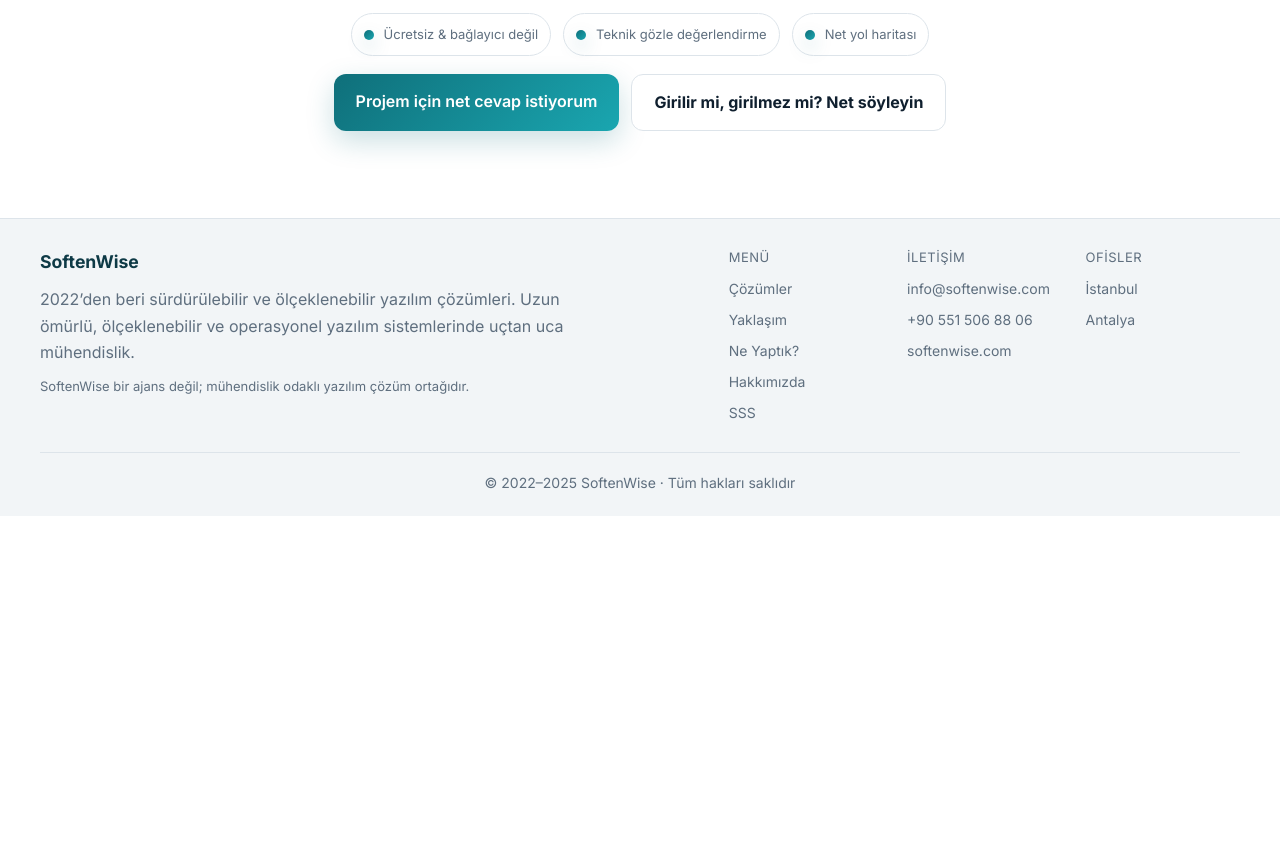
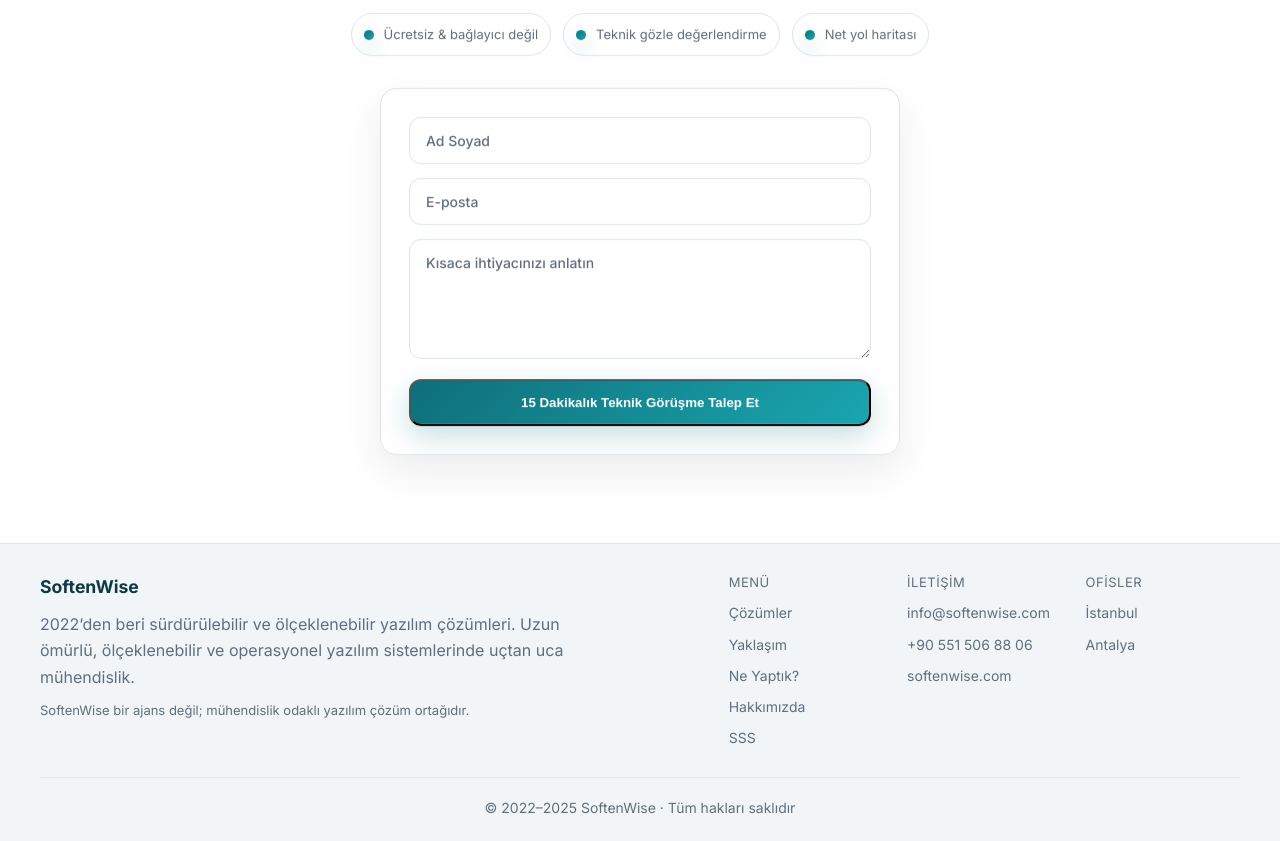
Before and after one commit to ysfcnky7/softenwise-site, a plain HTML site: page index.html in a window 1280 px wide. Shown: the part 6021-6862 px from the top of the page. Before the commit the page ends 6537 px from the top, so only its background shows below. Drawn offline with Linux system fonts and the light colour scheme.

Commit message:
Add files via upload

```diff
--- a/css/style.css
+++ b/css/style.css
@@ -944,3 +944,69 @@
   color: var(--text-muted);
   font-weight: 500;
 }
+
+/* CONTACT FORM */
+.contact-form {
+  max-width: 520px;
+  margin: 32px auto 0;
+  padding: 28px;
+  background: #fff;
+  border: 1px solid var(--border);
+  border-radius: var(--r-lg);
+  box-shadow: var(--shadow);
+  display: grid;
+  gap: 14px;
+}
+
+/* FORM GROUP */
+.contact-form .form-group {
+  display: flex;
+  flex-direction: column;
+}
+
+/* INPUT & TEXTAREA */
+.contact-form input,
+.contact-form textarea {
+  font-family: "Inter", sans-serif;
+  font-size: 14px;
+  padding: 14px 16px;
+  border-radius: var(--r-md);
+  border: 1px solid var(--border);
+  background: #fff;
+  color: var(--text-main);
+  transition: border-color 0.18s ease, box-shadow 0.18s ease;
+}
+
+.contact-form textarea {
+  resize: vertical;
+  min-height: 120px;
+}
+
+/* PLACEHOLDER */
+.contact-form input::placeholder,
+.contact-form textarea::placeholder {
+  color: var(--text-muted);
+  font-weight: 500;
+}
+
+/* FOCUS STATE */
+.contact-form input:focus,
+.contact-form textarea:focus {
+  outline: none;
+  border-color: var(--accent);
+  box-shadow: 0 0 0 3px rgba(26, 166, 176, 0.18);
+}
+
+/* SUBMIT BUTTON */
+.contact-form button {
+  margin-top: 6px;
+  width: 100%;
+  text-align: center;
+}
+
+/* MOBILE */
+@media (max-width: 600px) {
+  .contact-form {
+    padding: 22px;
+  }
+}
--- a/index.html
+++ b/index.html
@@ -761,16 +761,32 @@
           </div>
         </div>
 
-        <div class="cta-actions">
-          <a href="mailto:info@softenwise.com?subject=SoftenWise%20-%2015%20Dakikalık%20Teknik%20Değerlendirme"
-            class="btn-primary">
-            Projem için net cevap istiyorum
-          </a>
-          <a href="mailto:info@softenwise.com?subject=SoftenWise%20-%20Girilebilir%20mi%20Girilmez%20mi"
-            class="btn-ghost">
-            Girilir mi, girilmez mi? Net söyleyin
-          </a>
-        </div>
+        <form id="contactForm" class="contact-form">
+          <input type="hidden" name="_subject" value="SoftenWise – Yeni İletişim Talebi">
+          <input type="text" name="_gotcha" style="display:none">
+
+          <div class="form-group">
+            <input type="text" name="name" placeholder="Ad Soyad" required />
+          </div>
+
+          <div class="form-group">
+            <input type="email" name="email" placeholder="E-posta" required />
+          </div>
+
+          <div class="form-group">
+            <textarea name="message" placeholder="Kısaca ihtiyacınızı anlatın" rows="4" required></textarea>
+          </div>
+
+          <button type="submit" class="btn-primary">
+            15 Dakikalık Teknik Görüşme Talep Et
+          </button>
+
+          <!-- BAŞARI MESAJI -->
+          <p id="formSuccess" style="display:none; margin-top:16px; color:#0f6f7a; font-weight:600;">
+            Talebinizi aldık. En kısa sürede sizinle iletişime geçeceğiz.
+          </p>
+        </form>
+
       </div>
     </section>
   </main>
--- a/js/main.js
+++ b/js/main.js
@@ -83,3 +83,43 @@
     reveals.forEach((el) => io.observe(el));
   }
 }
+const form = document.getElementById("contactForm");
+
+if (form) {
+  const submitBtn = form.querySelector("button[type='submit']");
+
+  form.addEventListener("submit", async function (e) {
+    e.preventDefault();
+
+    submitBtn.disabled = true;
+    submitBtn.textContent = "Gönderiliyor...";
+
+    const formData = new FormData(form);
+
+    try {
+      const response = await fetch("https://formspree.io/f/xldqyewl", {
+        method: "POST",
+        body: formData,
+        headers: {
+          Accept: "application/json",
+        },
+      });
+
+      if (response.ok) {
+        form.reset();
+        const successMsg = document.getElementById("formSuccess");
+        if (successMsg) successMsg.style.display = "block";
+
+        submitBtn.textContent = "Talep Alındı";
+      } else {
+        alert("Bir hata oluştu. Lütfen tekrar deneyin.");
+        submitBtn.disabled = false;
+        submitBtn.textContent = "15 Dakikalık Teknik Görüşme Talep Et";
+      }
+    } catch (error) {
+      alert("Bağlantı hatası. Lütfen tekrar deneyin.");
+      submitBtn.disabled = false;
+      submitBtn.textContent = "15 Dakikalık Teknik Görüşme Talep Et";
+    }
+  });
+}
```
